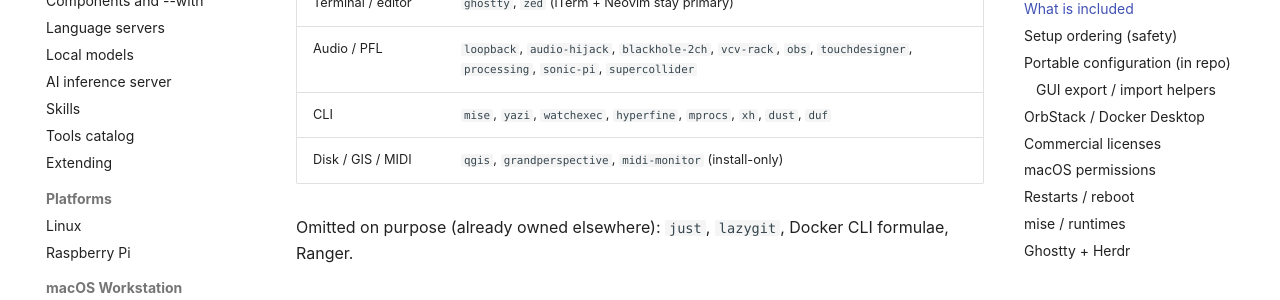
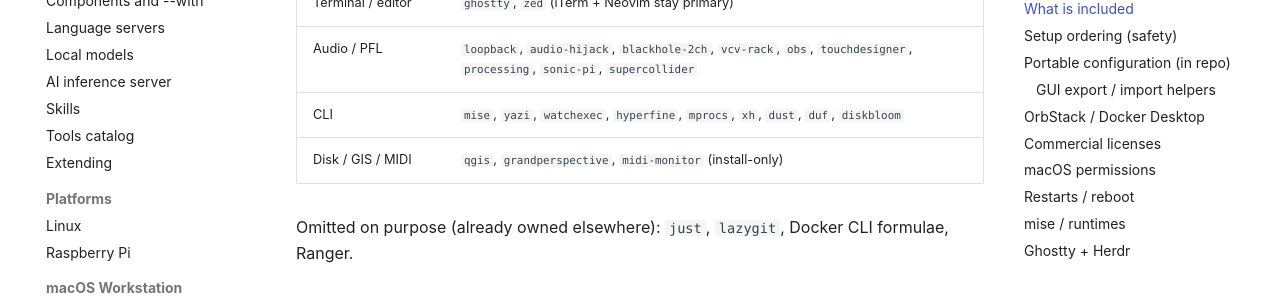
Before and after one commit to sempervent/dots, an MkDocs documentation site: the page built from docs/macos/mactools.md, in a window 1280 px wide and 900 px high, scrolled down 969 px. Shown: the part 153-453 px from the top of the window. Built offline with MkDocs 1.6.1 and Material for MkDocs 9.7.7, drawn with Linux system fonts in a browser that asks for light colours; comment, search, counter and statistics services are not loaded.

Commit message:
feat(mactools): add diskbloom disk usage TUI (#14)
Co-authored-by: sempervent <jngrant9+git@gmail.com>

```diff
--- a/docs/macos/mactools.md
+++ b/docs/macos/mactools.md
@@ -35,7 +35,7 @@
 | Knowledge | `hookmark`, `devonthink` |
 | Terminal / editor | `ghostty`, `zed` (iTerm + Neovim stay primary) |
 | Audio / PFL | `loopback`, `audio-hijack`, `blackhole-2ch`, `vcv-rack`, `obs`, `touchdesigner`, `processing`, `sonic-pi`, `supercollider` |
-| CLI | `mise`, `yazi`, `watchexec`, `hyperfine`, `mprocs`, `xh`, `dust`, `duf` |
+| CLI | `mise`, `yazi`, `watchexec`, `hyperfine`, `mprocs`, `xh`, `dust`, `duf`, `diskbloom` |
 | Disk / GIS / MIDI | `qgis`, `grandperspective`, `midi-monitor` (install-only) |
 
 Omitted on purpose (already owned elsewhere): `just`, `lazygit`, Docker CLI formulae, Ranger.
```
Also changed, not shown: docs/reference/generated/with-options.md (+1 -1 lines), 1 other file.
